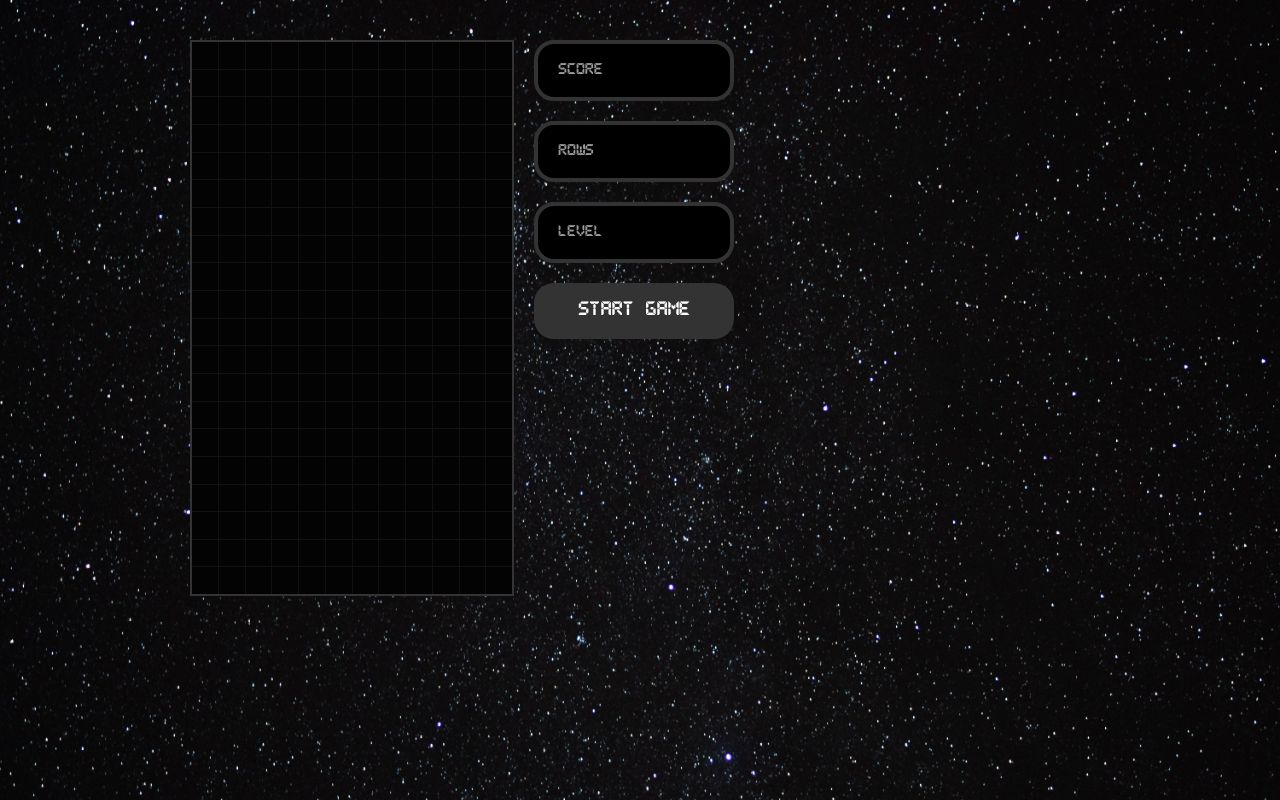
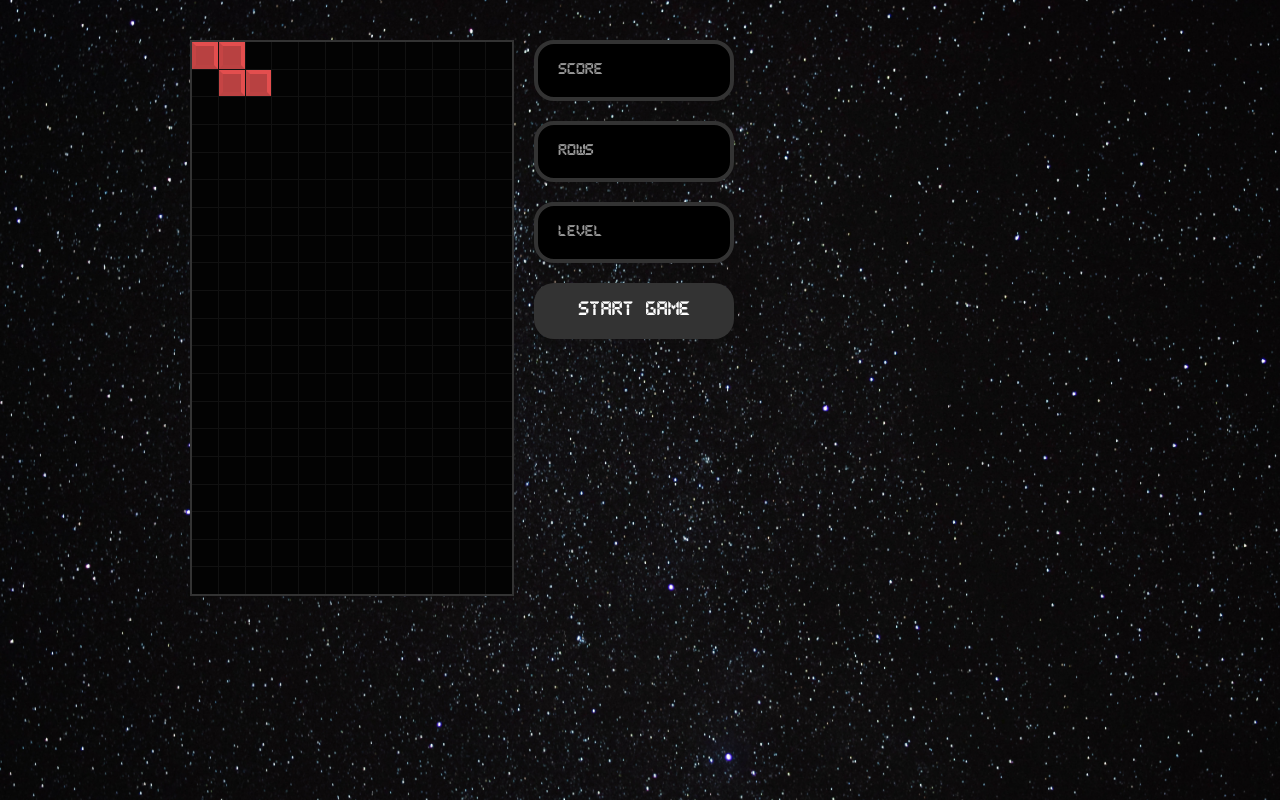
Before and after one commit to LesleyDent/react-tetris, a React (Create React App) app: page / in a window 1280 px wide. Built offline with nearby package versions, Linux system fonts and the light colour scheme.

Commit message:
added custom hooks
usePlayer and useStage initial functions to draw tetrominos.
tetris.js initial movement functions

```diff
--- a/src/components/Tetris.js
+++ b/src/components/Tetris.js
@@ -1,24 +1,77 @@
-import React from 'react';
+import React, { useState } from 'react';
+
+import { createStage } from '../gameHelpers';
+
+// Styled Components
+import { StyledTetrisWrapper, StyledTetris } from './styles/StyledTetris';
+
+// CustomHooks
+import { usePlayer } from '../hooks/usePlayer';
+import { useStage } from '../hooks/useStage';
+
+// Components
 import Stage from './Stage';
 import Display from './Display';
 import StartButton from './StartButton';
-import { createStage } from '../gameHelpers';
-import { StyledTetrisWrapper, StyledTetris } from './styles/StyledTetris';
 
 
 const Tetris = () => {
+  const [dropTime, setDropTime] = useState(null);
+  const [gameOver, setGameOver] = useState(false);
+
+  const [player, updatePlayerPos, resetPlayer] = usePlayer();
+  const [stage, setStage] = useStage(player, resetPlayer);
+
+  console.log('re-render');
+
+  const movePlayer = dir => {
+    updatePlayerPos({ x: dir, y: 0 });
+  }
+
+  const startGame = () => {
+    // reset everything
+    setStage(createStage());
+    resetPlayer();
+  }
+
+  const drop = () => {
+    updatePlayerPos({ x: 0, y: 1, collided: false })
+  }
+
+  const dropPlayer = () => {
+    drop();
+  }
+  // destructuring keyCode here so don't have to event.keyCode
+  const move = ({ keyCode }) => {
+    if (!gameOver) {
+      if (keyCode === 37) {
+        // left
+        movePlayer(-1);
+      } else if (keyCode === 39) {
+        // right
+        movePlayer(1)
+      } else if (keyCode === 40) {
+        // down
+        dropPlayer();
+      }
+    }
+  }
 
   return (
-    <StyledTetrisWrapper>
+    <StyledTetrisWrapper role='button' tabIndex='0' onKeyDown={e => move(e)}>
       <StyledTetris>
-        <Stage stage={createStage()} />
+        <Stage stage={stage} />
         <aside>
-          <div>
-            <Display text="Score" />
-            <Display text="Rows" />
-            <Display text="Level" />
-          </div>
-          <StartButton />
+          {gameOver ? (
+            <Display gameOver={gameOver} text='Game Over' />
+          ) : (
+              <div>
+                <Display text="Score" />
+                <Display text="Rows" />
+                <Display text="Level" />
+              </div>
+            )}
+          <StartButton onClick={startGame} />
         </aside>
       </StyledTetris>
     </StyledTetrisWrapper>
--- /dev/null
+++ b/src/hooks/usePlayer.js
@@ -0,0 +1,34 @@
+import { useState, useCallback } from 'react';
+import { randomTetromino } from '../tetrominos';
+import { STAGE_WIDTH } from '../gameHelpers';
+
+export const usePlayer = () => {
+  const [player, setPlayer] = useState({
+    pos: { x: 0, y: 0 },
+    tetromino: randomTetromino().shape,
+    collided: false,
+  });
+
+  const updatePlayerPos = ({ x, y, collided }) => {
+    setPlayer(prev => ({
+      ...prev,
+      pos: { x: (prev.pos.x += x), y: (prev.pos.y += y) },
+      collided,
+    }));
+  };
+
+  const resetPlayer = useCallback(() => {
+    setPlayer({
+      pos: { x: STAGE_WIDTH / 2 - 2, y: 0 },
+      tetromino: randomTetromino().shape,
+      collided: false,
+    });
+  }, []);
+
+  return [player, updatePlayerPos, resetPlayer];
+}
+
+  // not destructured looks like this:
+  // const playerState = useState();
+  // const player = playerState[0];
+  // const setPlayer = playerState[1];
--- /dev/null
+++ b/src/hooks/useStage.js
@@ -0,0 +1,32 @@
+import { useState, useEffect } from 'react';
+import { createStage } from '../gameHelpers';
+
+export const useStage = (player, resetPlayer) => {
+  const [stage, setStage] = useState(createStage());
+
+  useEffect(() => {
+    const updateStage = prevStage => {
+      // first clear the stage
+      const newStage = prevStage.map(row =>
+        row.map(cell => (cell[1] === 'clear' ? [0, 'clear'] : cell))
+      );
+
+      // then draw the tetromino
+      player.tetromino.forEach((row, y) => {
+        row.forEach((value, x) => {
+          if (value !== 0) {
+            newStage[y + player.pos.y][x + player.pos.x] = [
+              value,
+              `${player.collided ? 'merged' : 'clear'}`,
+            ];
+          }
+        });
+      });
+      return newStage;
+    };
+
+    setStage(prev => updateStage(prev))
+  }, [player.collided, player.pos.x, player.pos.y, player.tetromino])
+
+  return [stage, setStage];
+}
```
Also changed, not shown: src/hooks/useInterval.js (renamed from src/assets/hooks/useInterval.js).
